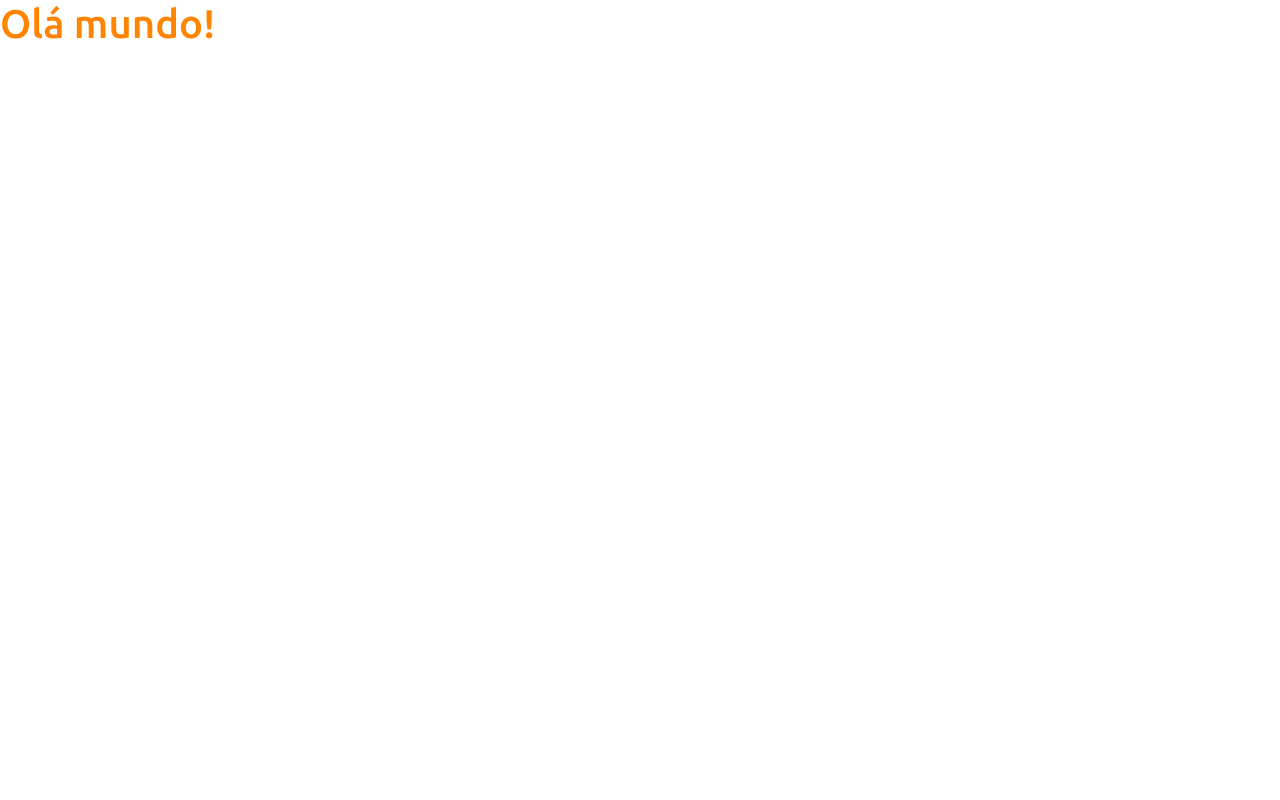
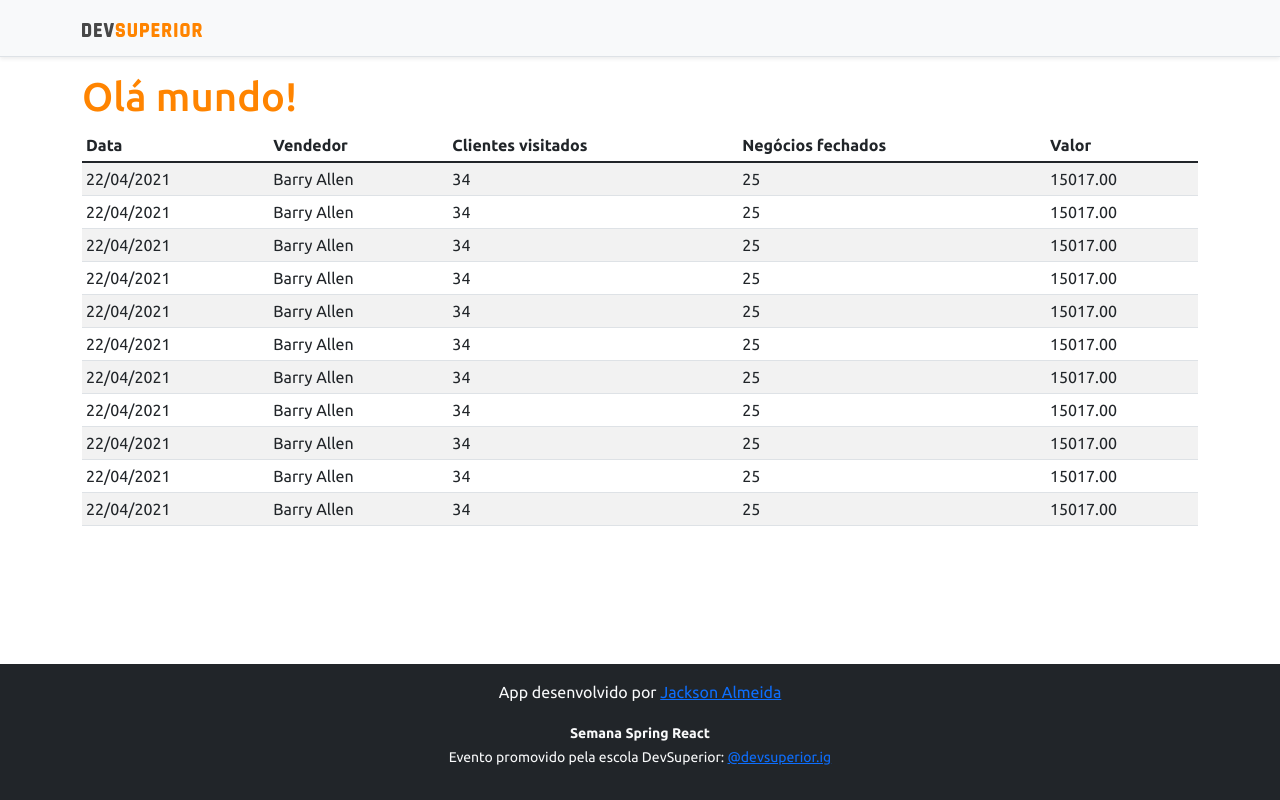
Before and after one commit to JacksonAlmeida/projeto-sds5, a React (Create React App) app in the folder frontend/: page / in a window 1280 px wide. Built offline with nearby package versions, Linux system fonts and the light colour scheme.

Commit message:
Basic static components

```diff
--- a/frontend/src/App.tsx
+++ b/frontend/src/App.tsx
@@ -1,9 +1,19 @@
+import DataTable from 'components/DataTable';
+import Footer from 'components/Footer';
+import NavBar from 'components/NavBar';
 import React from 'react';
+
 function App() {
   return (
-    <div>
-    <h1 className = 'text-primary'>Olá mundo!</h1>
+    <>
+    <NavBar />
+    <div className="container">
+      <h1 className='text-primary'>Olá mundo!</h1>
+
+      <DataTable />
     </div>
+    <Footer />
+    </>
   );
 }
 
--- /dev/null
+++ b/frontend/src/components/DataTable/index.tsx
@@ -0,0 +1,102 @@
+const DataTable = () => {
+
+    return (
+
+        <div className="table-responsive">
+            <table className="table table-striped table-sm">
+                <thead>
+                    <tr>
+                        <th>Data</th>
+                        <th>Vendedor</th>
+                        <th>Clientes visitados</th>
+                        <th>Negócios fechados</th>
+                        <th>Valor</th>
+                    </tr>
+                </thead>
+                <tbody>
+                    <tr>
+                        <td>22/04/2021</td>
+                        <td>Barry Allen</td>
+                        <td>34</td>
+                        <td>25</td>
+                        <td>15017.00</td>
+                    </tr>
+                    <tr>
+                        <td>22/04/2021</td>
+                        <td>Barry Allen</td>
+                        <td>34</td>
+                        <td>25</td>
+                        <td>15017.00</td>
+                    </tr>
+                    <tr>
+                        <td>22/04/2021</td>
+                        <td>Barry Allen</td>
+                        <td>34</td>
+                        <td>25</td>
+                        <td>15017.00</td>
+                    </tr>
+                    <tr>
+                        <td>22/04/2021</td>
+                        <td>Barry Allen</td>
+                        <td>34</td>
+                        <td>25</td>
+                        <td>15017.00</td>
+                    </tr>
+                    <tr>
+                        <td>22/04/2021</td>
+                        <td>Barry Allen</td>
+                        <td>34</td>
+                        <td>25</td>
+                        <td>15017.00</td>
+                    </tr>
+                    <tr>
+                        <td>22/04/2021</td>
+                        <td>Barry Allen</td>
+                        <td>34</td>
+                        <td>25</td>
+                        <td>15017.00</td>
+                    </tr>
+                    <tr>
+                        <td>22/04/2021</td>
+                        <td>Barry Allen</td>
+                        <td>34</td>
+                        <td>25</td>
+                        <td>15017.00</td>
+                    </tr>
+                    <tr>
+                        <td>22/04/2021</td>
+                        <td>Barry Allen</td>
+                        <td>34</td>
+                        <td>25</td>
+                        <td>15017.00</td>
+                    </tr>
+                    <tr>
+                        <td>22/04/2021</td>
+                        <td>Barry Allen</td>
+                        <td>34</td>
+                        <td>25</td>
+                        <td>15017.00</td>
+                    </tr>
+                    <tr>
+                        <td>22/04/2021</td>
+                        <td>Barry Allen</td>
+                        <td>34</td>
+                        <td>25</td>
+                        <td>15017.00</td>
+                    </tr>
+                    <tr>
+                        <td>22/04/2021</td>
+                        <td>Barry Allen</td>
+                        <td>34</td>
+                        <td>25</td>
+                        <td>15017.00</td>
+                    </tr>
+                </tbody>
+            </table>
+        </div>
+
+    );
+
+}
+
+export default DataTable;
--- /dev/null
+++ b/frontend/src/components/Footer/index.tsx
@@ -0,0 +1,13 @@
+const Footer = () => {
+    return (
+        <footer className="footer mt-auto py-3 bg-dark">
+            <div className="container">
+                <p className="text-light">App desenvolvido por <a href="https://github.com/JacksonAlmeida" target="_blank" rel="noreferrer">Jackson Almeida</a></p>
+                <p className="text-light"><small><strong>Semana Spring React</strong><br />
+                    Evento promovido pela escola DevSuperior: <a href="https://instagram.com/devsuperior.ig" target="_blank" rel="noreferrer">@devsuperior.ig</a></small></p>
+            </div>
+        </footer>
+    );
+}
+
+export default Footer;
--- /dev/null
+++ b/frontend/src/components/NavBar/index.tsx
@@ -0,0 +1,19 @@
+import ImgDsDark from 'assets/img/ds-dark.svg';
+
+const NavBar = () => {
+
+    return (
+
+        <div className="d-flex flex-column flex-md-row align-items-center p-3 px-md-4 mb-3 bg-light border-bottom shadow-sm">
+            <div className="container">
+                <nav className="my-2 my-md-0 mr-md-3">
+                    <img src={ImgDsDark} alt="DevSuperior" width="120" />
+                </nav>
+            </div>
+        </div>
+
+    );
+
+}
+
+export default NavBar;
```
Also changed, not shown: frontend/src/assets/img/ds-dark.svg (added).
